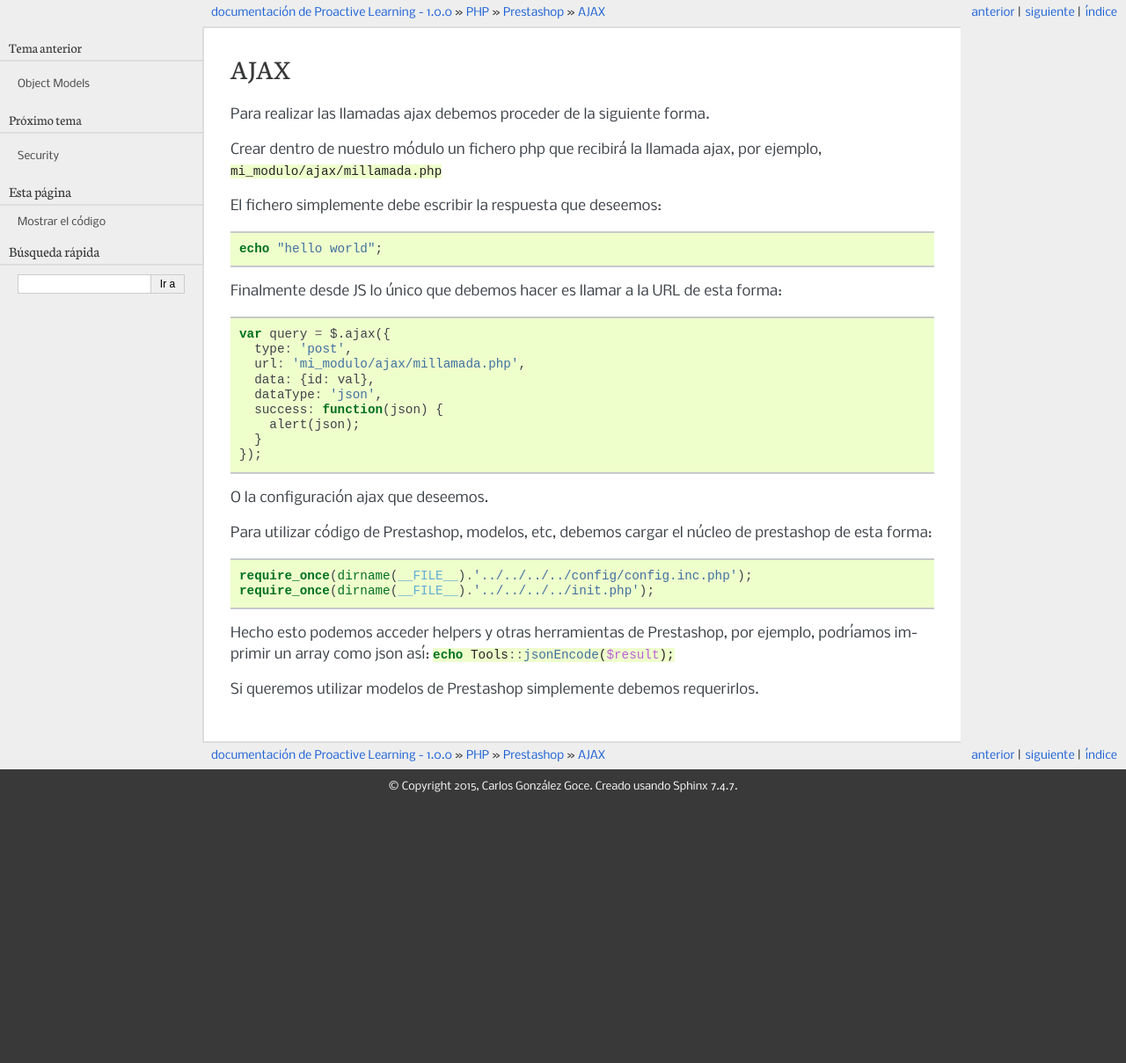
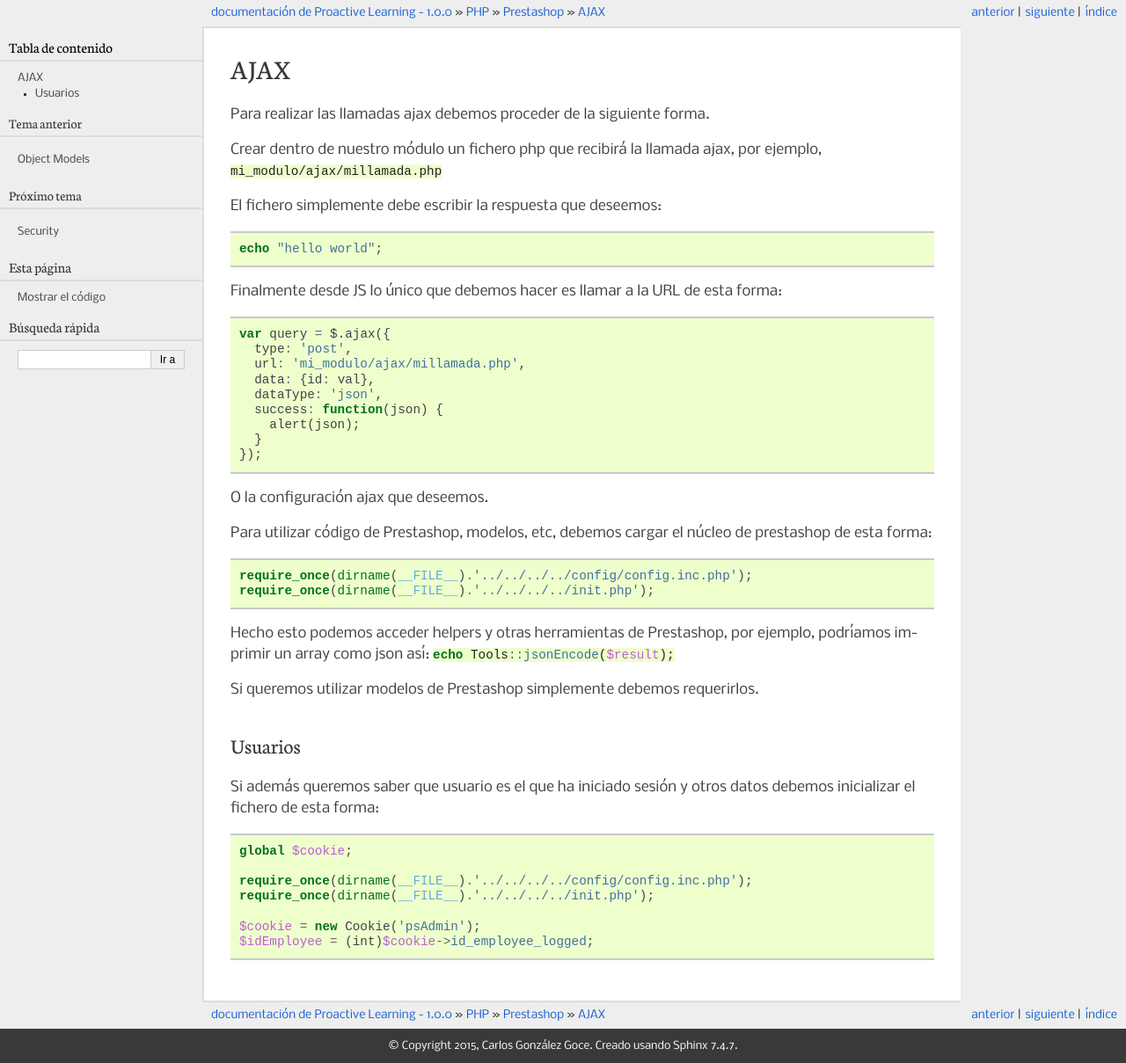
Before and after one commit to carlosgoce/proactive-learning, a Sphinx documentation site: the page built from docs/php/prestashop/ajax.rst, in a window 1280 px wide. Shown: the whole page at 88% size. Built offline with Sphinx 7.4.7, drawn with Linux system fonts in a browser that asks for light colours; before the commit the page ends 914 px from its top, so only the background shows below that.

Commit message:
Improve ajax docs

```diff
--- a/docs/php/prestashop/ajax.rst
+++ b/docs/php/prestashop/ajax.rst
@@ -52,3 +52,20 @@ Hecho esto podemos acceder helpers y otras herramientas de Prestashop, por ejemp
 podríamos imprimir un array como json así: :php:`echo Tools::jsonEncode($result);`
 
 Si queremos utilizar modelos de Prestashop simplemente debemos requerirlos.
+
+
+Usuarios
+########
+
+Si además queremos saber que usuario es el que ha iniciado sesión y otros datos
+debemos inicializar el fichero de esta forma:
+
+.. code-block:: php
+
+    global $cookie;
+
+    require_once(dirname(__FILE__).'../../../../config/config.inc.php');
+    require_once(dirname(__FILE__).'../../../../init.php');
+
+    $cookie = new Cookie('psAdmin');
+    $idEmployee = (int)$cookie->id_employee_logged;
```
